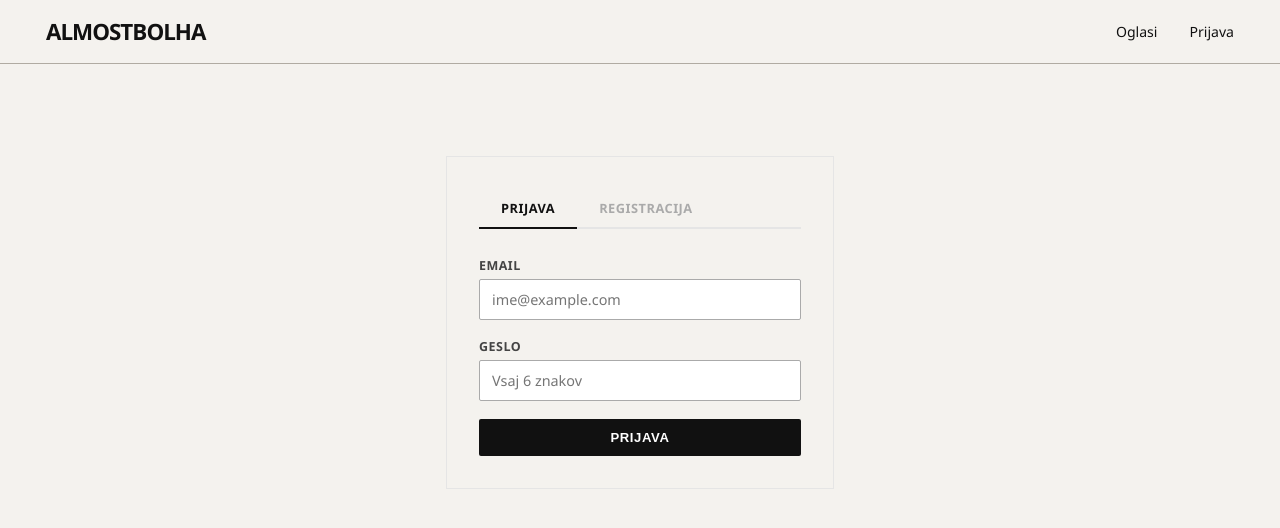
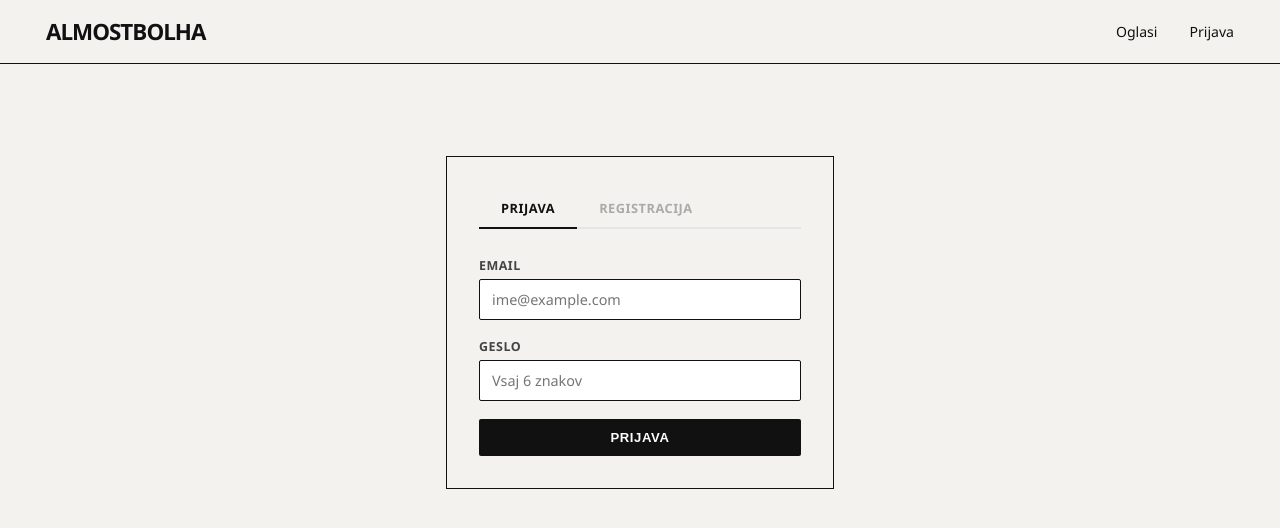
Before and after one commit to evasim27/ita-faas, a React (Vite) app in the folder frontend/: page /prijava in a window 1280 px wide. Shown: the top 528 px of the page. Built offline with nearby package versions, Linux system fonts and the light colour scheme; no server answers.

Commit message:
design: črni robovi, hover temno sivo na kartice in prijavo

```diff
--- a/frontend/src/index.css
+++ b/frontend/src/index.css
@@ -15,7 +15,7 @@
 /* ── NAVIGACIJA ── */
 nav {
   background: #f4f2ee;
-  border-bottom: 1px solid #b0aba2;
+  border-bottom: 1px solid #111;
   padding: 0 32px;
   display: flex;
   align-items: center;
@@ -67,7 +67,7 @@
 
 /* ── NASLOV STRANI ── */
 .page-header {
-  border-bottom: 1px solid #b0aba2;
+  border-bottom: 1px solid #111;
   padding-bottom: 16px;
   margin-bottom: 28px;
   display: flex;
@@ -92,7 +92,7 @@
 
 .filter-btn {
   padding: 7px 16px;
-  border: 1.5px solid #aaa;
+  border: 1.5px solid #111;
   border-radius: 2px;
   background: #fff;
   font-size: 0.82rem;
@@ -117,7 +117,7 @@
 /* ── KARTICA OGLASA ── */
 .kartica {
   background: #fff;
-  border: 1.5px solid #aaa;
+  border: 1.5px solid #111;
   cursor: pointer;
   text-decoration: none;
   color: inherit;
@@ -125,6 +125,7 @@
   position: relative;
 }
 
+.kartica:hover { background: #e8e6e1; }
 .kartica:hover .kartica-slika img { transform: scale(1.03); }
 
 .kartica-slika {
@@ -201,7 +202,7 @@
 .iskanje-vrstica {
   width: 100%;
   padding: 11px 16px;
-  border: 1.5px solid #aaa;
+  border: 1.5px solid #111;
   border-radius: 2px;
   font-size: 0.9rem;
   margin-bottom: 20px;
@@ -279,7 +280,7 @@
 .forma select {
   width: 100%;
   padding: 10px 12px;
-  border: 1.5px solid #aaa;
+  border: 1.5px solid #111;
   border-radius: 2px;
   font-size: 0.9rem;
   margin-bottom: 18px;
@@ -319,7 +320,7 @@
 
 /* ── SPOROČILO FORMA ── */
 .sporocilo-forma {
-  border: 1.5px solid #aaa;
+  border: 1.5px solid #111;
   padding: 20px;
   margin-top: 20px;
 }
@@ -335,7 +336,7 @@
 .sporocilo-forma textarea {
   width: 100%;
   padding: 10px 12px;
-  border: 1.5px solid #aaa;
+  border: 1.5px solid #111;
   border-radius: 2px;
   font-family: inherit;
   font-size: 0.9rem;
@@ -352,7 +353,7 @@
   gap: 20px;
   margin-bottom: 32px;
   padding-bottom: 24px;
-  border-bottom: 1px solid #b0aba2;
+  border-bottom: 1px solid #111;
 }
 
 .profil-avatar {
@@ -404,4 +405,5 @@
 
 /* ── PRIJAVA ── */
 .prijava-wrap { max-width: 420px; margin: 60px auto; padding: 0 16px; }
-.prijava-wrap .forma { border: 1.5px solid #e5e5e5; padding: 32px; }
+.prijava-wrap .forma { border: 1.5px solid #111; padding: 32px; transition: background 0.15s; }
+.prijava-wrap .forma:hover { background: #e8e6e1; }
```
